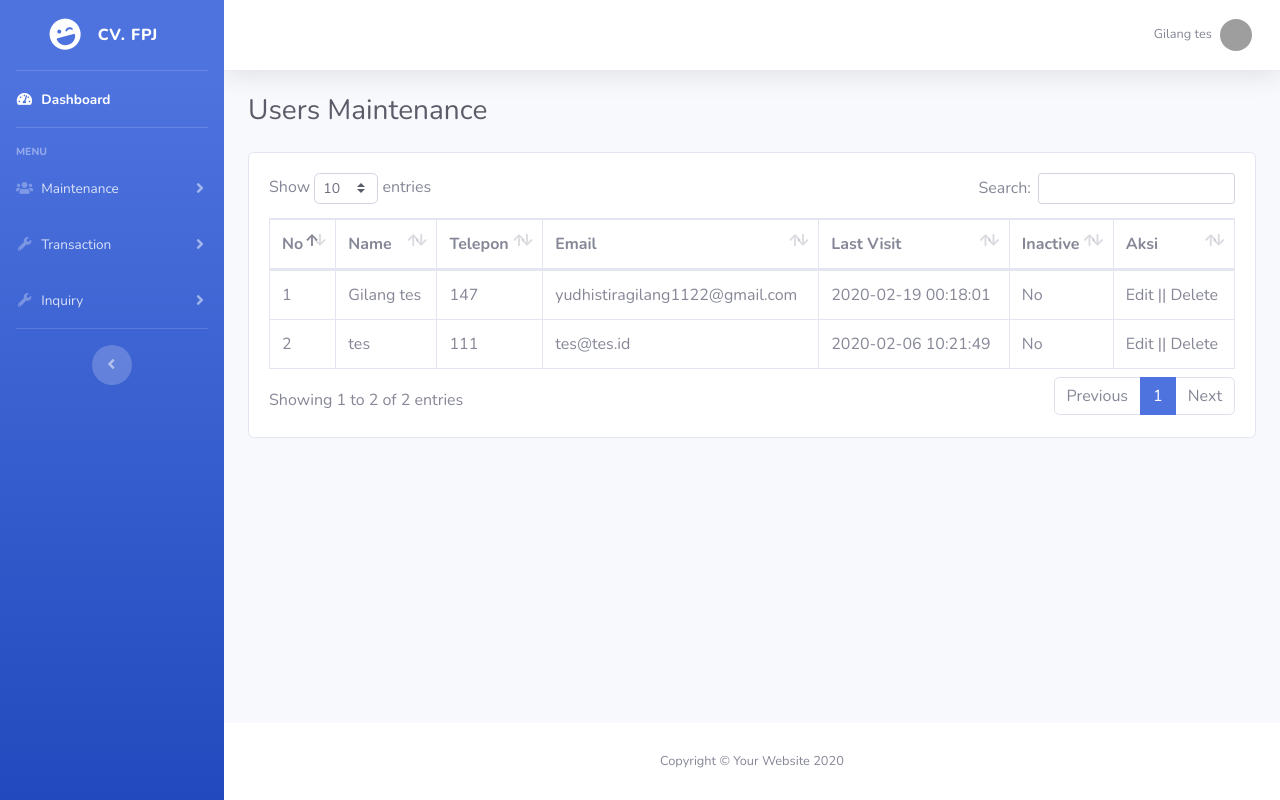
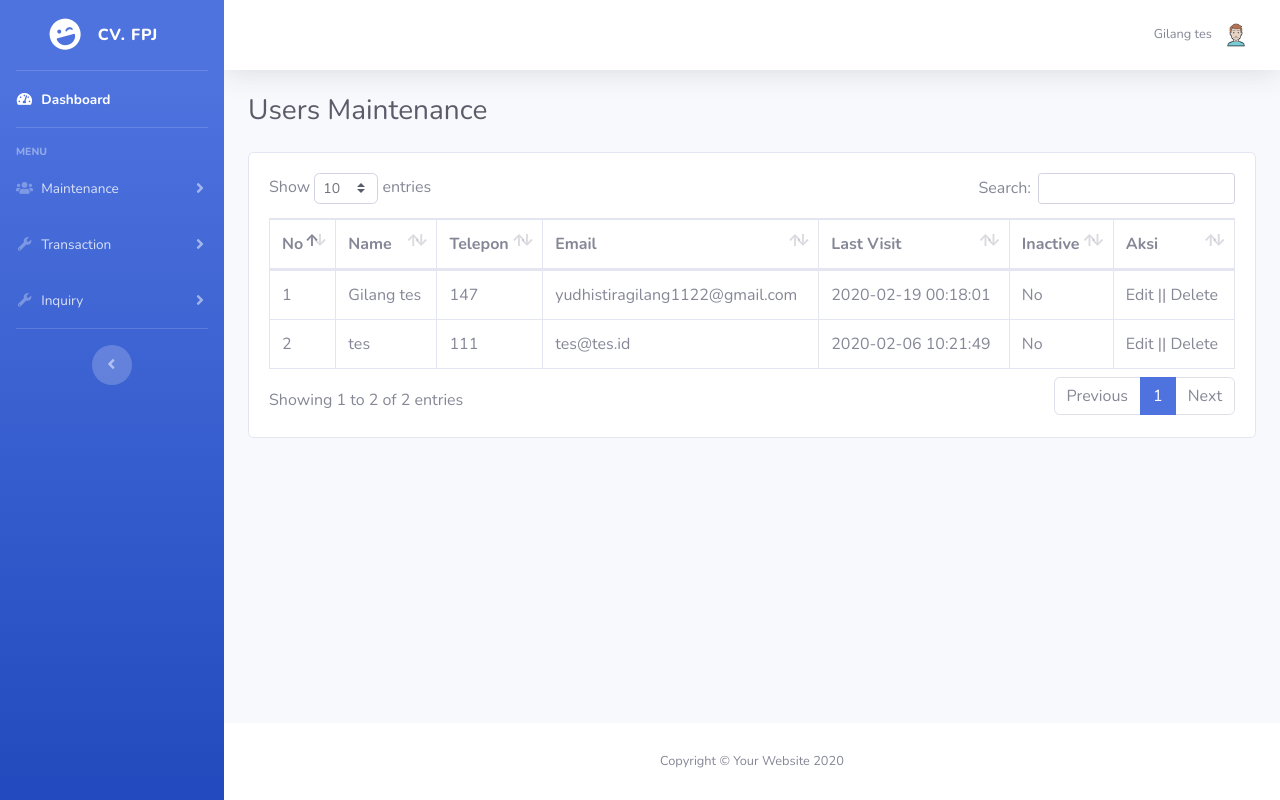
Before and after one commit to yudistiragilang/desa_oop, a PHP site: page /maintenance/users.php in a window 1280 px wide. Run offline with PHP 8.4, Linux system fonts and the light colour scheme; a user stored in the database is signed in; data comes from the database, SQL or seed files in the repository; grey boxes are pictures that could not be loaded.

Commit message:
ganti poto user

```diff
--- a/home.php
+++ b/home.php
@@ -133,7 +133,7 @@ $page_content = "Beranda";
             <li class="nav-item dropdown no-arrow">
               <a class="nav-link dropdown-toggle" href="#" id="userDropdown" role="button" data-toggle="dropdown" aria-haspopup="true" aria-expanded="false">
                 <span class="mr-2 d-none d-lg-inline text-gray-600 small"><?= $namaUser; ?></span>
-                <img class="img-profile rounded-circle" src="https://source.unsplash.com/QAB-WJcbgJk/60x60">
+                <img class="img-profile rounded-circle" src="assets/img/profiles/default.jpg">
               </a>
               <div class="dropdown-menu dropdown-menu-right shadow animated--grow-in" aria-labelledby="userDropdown">
                 <a class="dropdown-item" href="#">
--- a/maintenance/users.php
+++ b/maintenance/users.php
@@ -131,7 +131,7 @@ $page_content = "Users Maintenance";
                 <li class="nav-item dropdown no-arrow">
                   <a class="nav-link dropdown-toggle" href="#" id="userDropdown" role="button" data-toggle="dropdown" aria-haspopup="true" aria-expanded="false">
                     <span class="mr-2 d-none d-lg-inline text-gray-600 small"><?= $namaUser; ?></span>
-                    <img class="img-profile rounded-circle" src="https://source.unsplash.com/QAB-WJcbgJk/60x60">
+                    <img class="img-profile rounded-circle" src="../assets/img/profiles/default.jpg">
                   </a>
                   <div class="dropdown-menu dropdown-menu-right shadow animated--grow-in" aria-labelledby="userDropdown">
                     <a class="dropdown-item" href="#">
```
